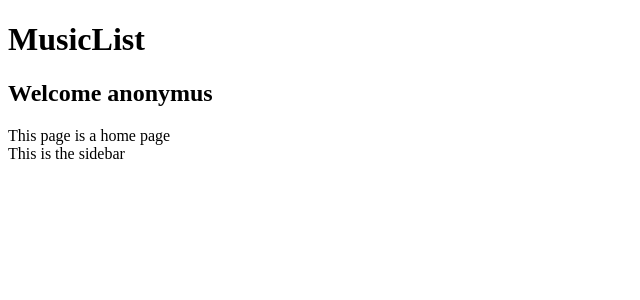
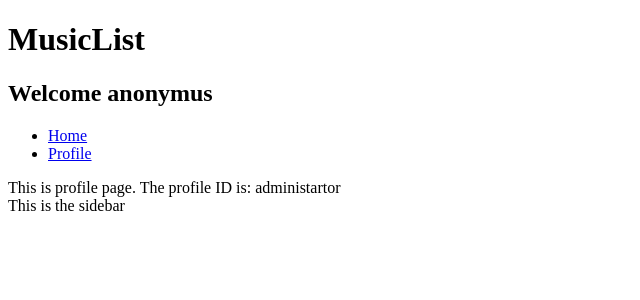
Before and after one commit to hirdbluebird/music-list, a React app: page /account/profile/administartor in a window 1280 px wide. Shown: the top 300 px of the page, without its empty margins (0-640 px from the left). Built offline with nearby package versions, Linux system fonts and the light colour scheme; the HTML template or start-up script is replaced by a standard one.

Commit message:
react routing, lesson 31

```diff
--- a/app.js
+++ b/app.js
@@ -33,9 +33,9 @@ app.use(cookieParser());
 app.use(expressSession);
 app.use(express.static(path.join(__dirname, 'public')));
 
-app.use('/', index);
 app.use('/api', api);
 app.use('/api/users', users);
+app.use('/*', index);
 
 // Configure Passport
 passport.use(new LocalStrategy(User.authenticate()));
--- a/package.json
+++ b/package.json
@@ -10,7 +10,7 @@
     "build-dev": "webpack --config webpack.config.js --progress --profile --colors"
   },
   "dependencies": {
-    "babel-core": "6.24.1",
+    "babel-core": "^7.0.0",
     "babel-jest": "20.0.3",
     "babel-loader": "7.0.0",
     "babel-preset-es2015": "^6.24.1",
@@ -30,6 +30,7 @@
     "passport-local-mongoose": "^4.0.0",
     "react": "16.1.1",
     "react-dom": "16.1.1",
+    "react-router-dom": "^4.3.1",
     "sass-loader": "6.0.6",
     "webpack": "3.4.1"
   },
--- a/src/components/Template.jsx
+++ b/src/components/Template.jsx
@@ -1,13 +1,18 @@
 import React from 'react';
+import { BrowserRouter as Router, Route } from 'react-router-dom';
 
 import Header from './shared/Header';
 import HomePage from './home/HomePage';
+import ProfilePage from './account/ProfilePage';
 
 export default function Template() {
   return (
-    <div className="wrapper">
-      <Header username="anonymus" />
-      <HomePage />
-    </div>
+    <Router>
+      <div className="wrapper">
+        <Header username="anonymus" />
+        <Route exact path="/" component={HomePage} />
+        <Route path="/account/profile/:id" component={ProfilePage} />
+      </div>
+    </Router>
   );
 }
--- a/src/components/account/ProfilePage.jsx
+++ b/src/components/account/ProfilePage.jsx
@@ -1,11 +1,12 @@
 import React from 'react';
 
-export default function HomePage() {
+export default function HomePage(props) {
+  const { match } = props;
   return (
     <section className="page-content">
       <div className="row">
         <div className="col-sm-12 col-lg-8">
-          {'This page is a home page'}
+          {`This is profile page. The profile ID is: ${match.params.id}`}
         </div>
         <aside className="col-sm-12 col-lg-8">
           {'This is the sidebar'}
--- a/src/components/shared/Header.jsx
+++ b/src/components/shared/Header.jsx
@@ -1,4 +1,5 @@
 import React from 'react';
+import { Link } from 'react-router-dom';
 
 export default function Header(props) {
   const { username } = props;
@@ -7,6 +8,12 @@ export default function Header(props) {
       <h1>MusicList</h1>
       <div className="user-menu">
         <h2>{`Welcome ${username}`}</h2>
+        <nav>
+          <ul>
+            <li><Link to="/">Home</Link></li>
+            <li><Link to="/account/profile/administartor">Profile</Link></li>
+          </ul>
+        </nav>
       </div>
     </header>
   );
```
Also changed, not shown: 1 other file (tests, documents, lock files or other folders).
